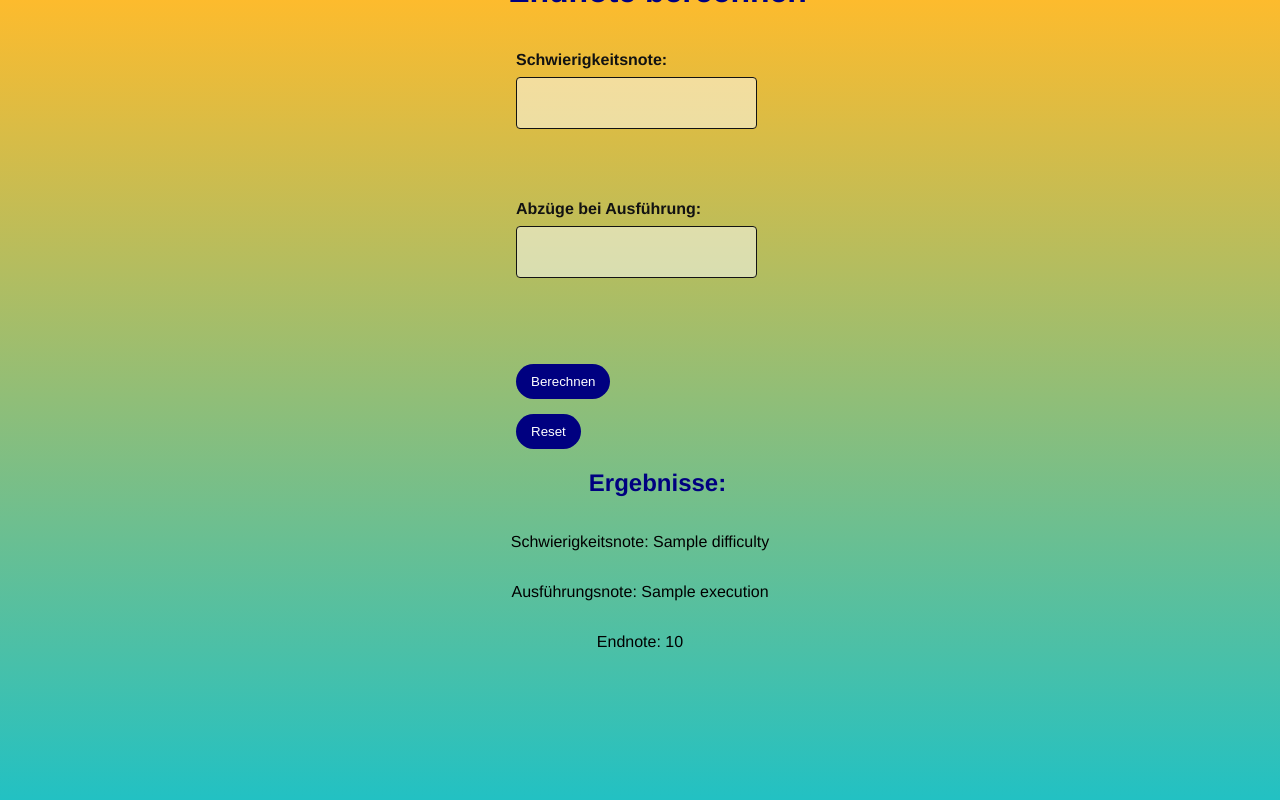
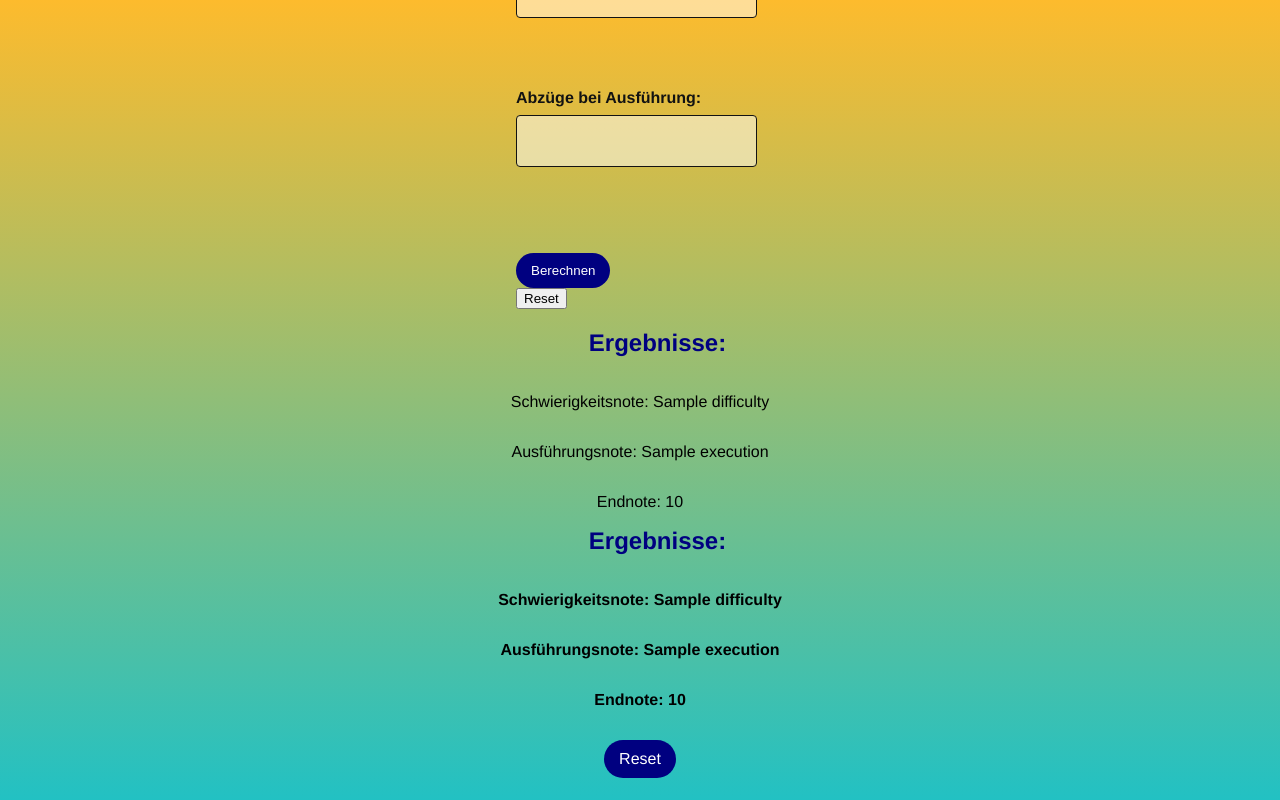
Before and after one commit to SevHub2/SWEN, a Flask app: template templates/score_calculator.html in a window 1280 px wide. Run offline with Flask 3, Linux system fonts and the light colour scheme; the template is opened without the code that fills it: most values are stand-ins (such as "Sample title", 1, 10 or a date in 2020).

Commit message:
Reset button

```diff
--- a/static/styles/style.css
+++ b/static/styles/style.css
@@ -74,22 +74,94 @@ input[type="submit"] {
     cursor: crosshair;
 }
 
-input[type="submit"]:hover {
-    background-color: white;
-    color: navy;
+input[type="submit"],
+
+.reset-button {
+
+    background-color:
+        navy;
+
+    color:
+        white;
+
+    padding:
+        10px 15px;
+
+    border:
+        none;
+
+    border-radius:
+        50px;
+
+    margin-top:
+        15px;
+
+    cursor:
+        crosshair;
+
+    text-decoration:
+        none;
+
+    /* Entfernt die Unterstreichung des Links */
+
+    display:
+        inline-block;
+
+    /* Ermöglicht das Anwenden von Padding und Border-Radius */
+
 }
 
-input[type="reset"] {
-    background-color: navy;
-    color: white;
-    padding: 10px 15px;
-    border: none;
-    border-radius: 50px;
-    margin-top: 15px;
-    cursor: crosshair;
+
+
+
+
+
+input[type="submit"]:hover,
+
+.reset-button:hover {
+
+    background-color:
+        white;
+
+    color:
+        navy;
+
 }
 
-input[type="reset"]:hover {
-    background-color: white;
-    color: navy;
+
+
+.results {
+
+    font-weight:
+        bold;
+
+    text-align:
+        left;
+
+    display:
+        flex;
+
+    flex-direction:
+        column;
+
+    align-items:
+        center;
+
+    /* Links ausrichten */
+
+    width:
+        100%;
+
+    /* Stellen Sie sicher, dass der Container die volle Breite einnimmt */
+
+    padding:
+        0px;
+
+    /* Optionaler Abstand */
+
+    justify-content:
+        center;
+
+
+
 }
--- a/templates/score_calculator.html
+++ b/templates/score_calculator.html
@@ -33,3 +33,17 @@
 </body>
 
 </html>
+
+<div class="results">
+
+    <h2>Ergebnisse:</h2>
+
+    <p>Schwierigkeitsnote: {{ difficulty }}</p>
+
+    <p>Ausführungsnote: {{ execution }}</p>
+
+    <p>Endnote: {{ final_score }}</p>
+
+</div>
+
+<a href="/" class="reset-button">Reset</a>
```
